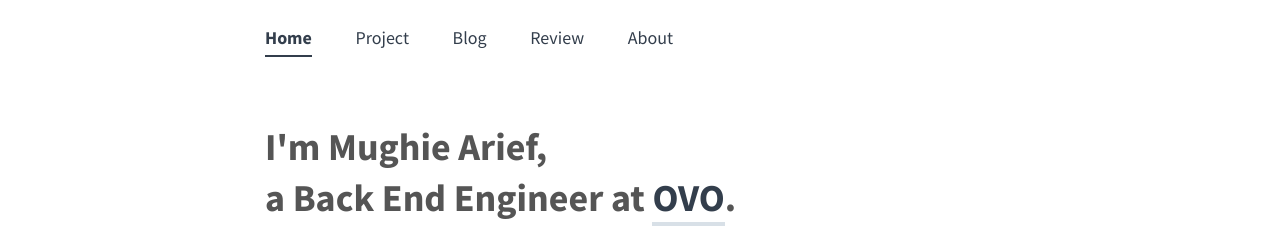
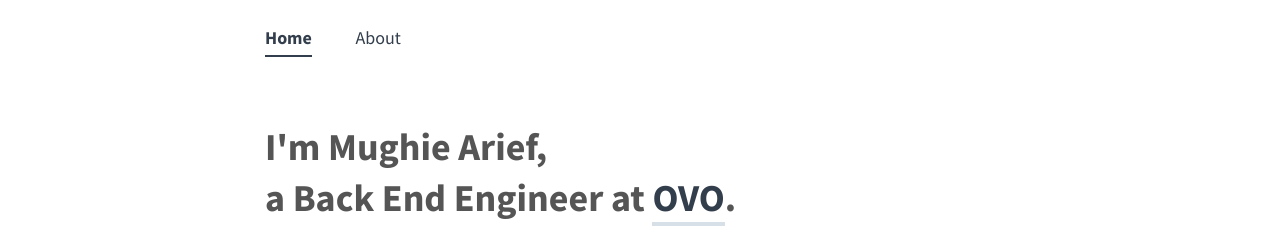
Before and after one commit to radenican/comte, a Jekyll site: the page built from index.html, in a window 1280 px wide. Shown: the top 228 px of the page. Built offline with Jekyll 4.4.1, drawn with Linux system fonts in a browser that asks for light colours; the list of posts is cut into pages by our own code.

Commit message:
fix(navigation): change navigation data
delete navigation for which there is no data yet

```diff
--- a/_data/nav.yml
+++ b/_data/nav.yml
@@ -1,5 +1,2 @@
 - name: Home
-- name: Project
-- name: Blog
-- name: Review
 - name: About
```
